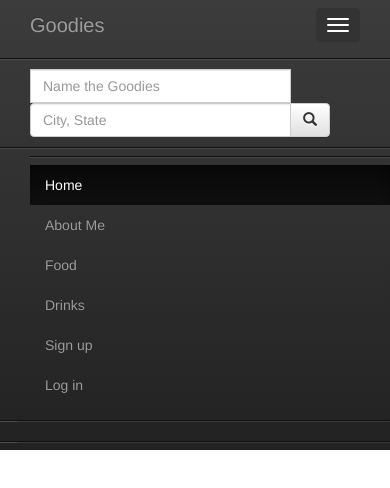
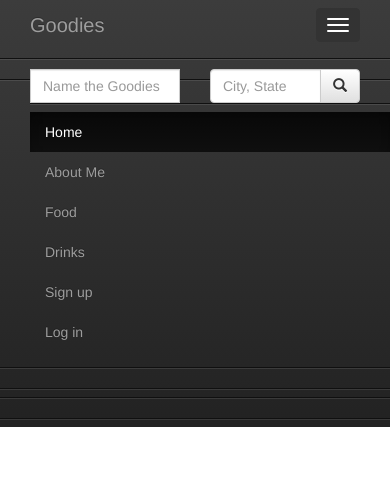
Before and after one commit to tanttran/goodies, a website: page public/index.html in a window 390 px wide. Both pictures are taken after a click on the button 338 px from the left and 25 px from the top of the page. Drawn offline with nearby package versions, Linux system fonts and the light colour scheme; some packages are replaced by stand-ins of ours; a script that the page names is missing.

Commit message:
fix responsive navbar with bootstrap

```diff
--- a/public/css/style.css
+++ b/public/css/style.css
@@ -97,6 +97,14 @@ a {
   margin-top: 1px;
 }
 
+/*#navbar-signup-item {
+  display: none;
+}
+
+#navbar-login-item {
+  display: none;
+}*/
+
 
 
 /* Large desktops and laptops */
@@ -111,7 +119,7 @@ a {
 
 }
 
-/* Landscape tablets and medium desktops */
+/* Landscape tablets and medium desktops Medium Grid */
 @media screen and (min-width: 992px) and (max-width: 1199px) {
 
     #navbar-signup-item {
@@ -122,45 +130,34 @@ a {
       display: none;
     }
 
-    #navbar-login-btn {
-
-  }
-
-  .navList {
-    margin-left: -8px
-  }
 
 
 }
 
-/* Portrait tablets and small desktops */
+/* Portrait tablets and small desktops SMALL grid */
 @media screen and (min-width: 768px) and (max-width: 991px) {
 
-
-    .navbar-inverse {
-      height: 95px;
-    }
-
-    /*#navbar-signup-item {
+    #navbar-login-btn {
       display: none;
-    }
-
-    #navbar-login-item {
-      display: none;
-    }*/
-
-    /*#navbar-login-btn {
-      position: absolute;
-      top: -92px;
-      right: 10px;
 
     }
 
     #navbar-signup-btn {
-      position: absolute;
-      top: -92px;
-      right: -835px;
-    } */
+      display: none;
+    }
+
+    #user-box {
+      float: right;
+
+    }
+
+   /* #user-icon-text {
+    margin-left: 40px;
+    }*/
+
+    /*.navbar-inverse {
+      height: 95px;
+    }
 
     .location-input {
       width: 250px;
@@ -189,105 +186,42 @@ a {
     #user-box {
     margin-top: -78px;
     float: right;
-    /*margin-right: 50px;*/
-    }
+
+    }*/
 
 
 
 }
 
 
-/*@media screen and (min-width: 768px) and (max-width: 816px) {
 
-    .location-input {
-      width: 250px;
-      float: left;
-      padding-right: 10px;
-    }
-
-    .goodies-input {
-      width: 285px;
-      float: left;
-      padding-right: 10px;
-    }
-
-
-  }*/
-
- /*Landscape phones and portrait tablets */
+ /*Landscape phones and portrait tablets XS*/
 @media screen and (max-width: 767px) {
 
-/*    .navbar-inverse {
-      height: 110px;
-    }*/
+  #user-box {
+    margin-left: 30px;
+  }
 
-    .location-input {
-      width: 439px;
-    }
+  #navbar-signup-btn {
+    display: none;
+  }
 
-    .goodies-input {
-      width: 400px;
-    }
+  #navbar-login-btn {
+    display: none;
+  }
 
-/*    .navbar-header {
-        float: none;
-    }
-    .navbar-toggle {
-        display: block;
-    }
-    .navbar-collapse {
-        border-top: 1px solid transparent;
-        box-shadow: inset 0 1px 0 rgba(255,255,255,0.1);
-    }
-    .navbar-collapse.collapse {
-        display: none!important;
-    }
-    .navbar-nav {
-        float: none!important;
-        margin: 7.5px -15px;
-    }
-    .navbar-nav>li {
-        float: none;
-    }
-    .navbar-nav>li>a {
-        padding-top: 10px;
-        padding-bottom: 10px;
-    }
-    .navbar-text {
-        float: none;
-        margin: 15px 0;
-    }
-     since 3.1.0
-    .navbar-collapse.collapse.in {
-        display: block!important;
-    }
-    .collapsing {
-        overflow: hidden!important;
-    }
-*/
-    #navbar-login-btn {
-      display: none;
-    }
-
-    #navbar-signup-btn {
-      display: none;
-    }
 }
 
 
 /*/* Portrait phones and smaller */
 @media screen and (max-width: 480px) {
-
-  #user-box {
-    margin-left: 35px;
+/*  .goodies-input {
+    width: 100%;
+    padding: 5px;
   }
 
   .location-input {
-      width: 300px;
-    }
-
-    .goodies-input {
-      width: 261px;
-    }
+    width: 100%;
+  }*/
 
 }
--- a/public/index.html
+++ b/public/index.html
@@ -24,7 +24,7 @@
   <nav class="navbar-inverse navbar-fixed-top" id="my-navbar" role="navigation" ng-controller="HomeController">
     <div class="containter">
 
-      <div class="col-md-1 navbar-header">
+      <div class="col-lg-1 col-md-1 col-sm-1 navbar-header">
         <button type="button" class="navbar-toggle" data-toggle="collapse" data-target="#navbar-collapse">
           <span class="icon-bar"></span>
           <span class="icon-bar"></span>
@@ -33,14 +33,15 @@
         <a href="/" class="navbar-brand">Goodies</a>
       </div> <!-- Navbar header -->
 
-      <div class="col-md-5" id="navbar-yelp-search"> <!-- Navbar searches -->
+      <div class="col-lg-6 col-md-5 col-sm-11 col-xs-12" id="navbar-yelp-search"> <!-- Navbar searches -->
         <form class="navbar-form" role="search" ng-submit="searchYelp()">
-          <div class="col-md-6">
+
+          <div class="col-lg-6 col-md-6 col-sm-6 col-xs-6">
             <div class="input-group goodies-input">
               <input type="text" class="form-control" size="50" placeholder="Name the Goodies" ng-model="goodies" name="srch-term" id="srch-term">
             </div>
           </div>
-          <div class="col-md-6">
+          <div class="col-lg-6 col-md-6 col-sm-6 col-xs-6">
             <div class="input-group location-input">
               <input type="text" class="form-control" size="50" placeholder="City, State" ng-model="location" name="srch-term" id="srch-term">
               <div class="input-group-btn">
@@ -48,11 +49,12 @@
               </div>
             </div>
           </div>
+
         </form>
       </div> <!-- End Navbar searches -->
 
 
-          <div class="col-md-4 navbar-collapse collapse mainNav" id="navbar-collapse">
+          <div class="col-lg-3 col-md-3 col-sm-8 navbar-collapse collapse mainNav" id="navbar-collapse">
             <ul class="nav navbar-nav" id="nav-item">
               <li class="active navList" id="homeMenu"><a class="navText" href="/">Home</a></li>
               <li class="navList"><a class="navText" href="/profile">About Me</a></li>
@@ -63,15 +65,15 @@
             </ul>
           </div>
 
-          <div class="col-md-1 col-xs-1 navbar-form" ng-hide="currentUser" id="signup-btn">  <!-- login/signup -->
+          <div class="col-lg-1 col-md-1 col-sm-1 navbar-form" ng-hide="currentUser" id="signup-btn">  <!-- login/signup -->
         <button type="button" class="btn btn-default" id="navbar-signup-btn"><a class="#" href="/signup">Sign up</a></button>
       </div>
 
-      <div class="col-md-1 navbar-form" ng-hide="currentUser">
+      <div class="col-lg-1 col-md-1 col-sm-1 navbar-form" ng-hide="currentUser">
         <button type="button" class="btn btn-default" id="navbar-login-btn" data-target="#loginModal" data-toggle="modal"><a class="#" href="/">Log In</a></button>
       </div>
 
-      <div ng-show="currentUser" class="col-md-1 navbar-form" id="user-box">
+      <div ng-show="currentUser" class="col-lg-1 col-md-1 col-sm-1 col-xs-12 navbar-form" id="user-box">
         <a href="#" data-toggle="dropdown" id="user-icon-text"><span class="glyphicon glyphicon-user user-icon dropdown-toggle" id="user-icon-simple" aria-hidden="true"></span> {{ currentUser }}</a>
         <ul class="dropdown-menu">
           <li class="user-logout"><a href="/" ng-click="userLogout()">Log out</a></li>
```
Also changed, not shown: public/views/home.html (+1 -1 lines).
